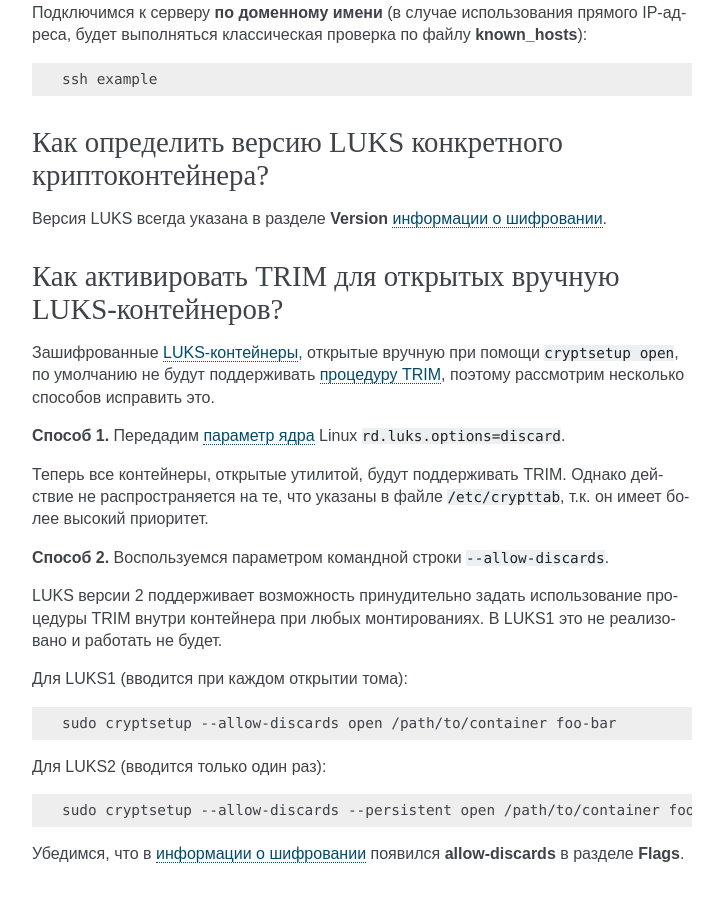
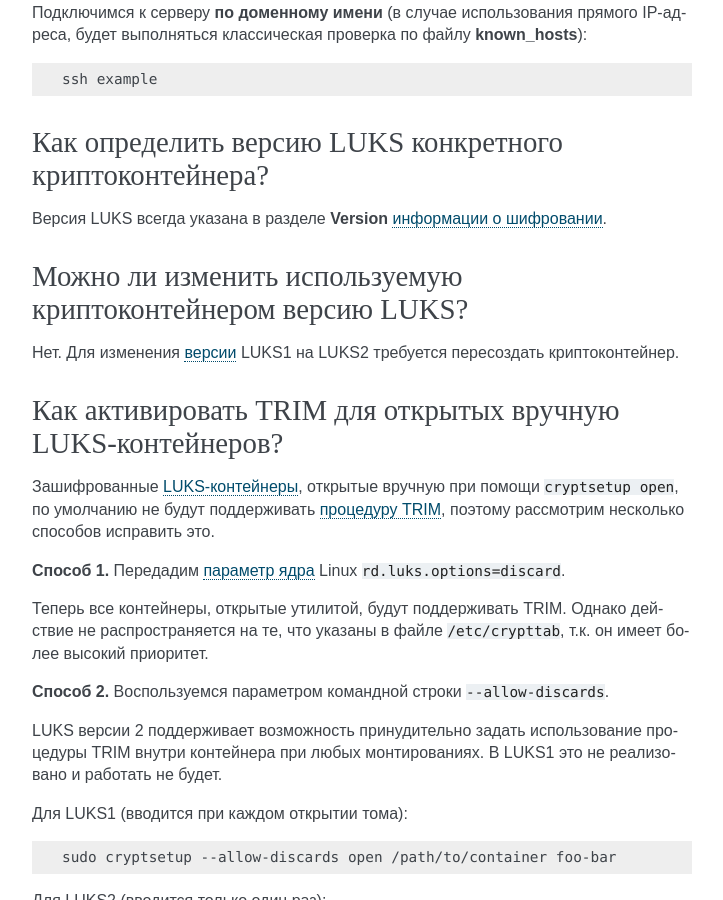
Before and after one commit to RussianFedora/FAQ, a Sphinx documentation site: the page built from source/security.rst, in a window 1280 px wide and 900 px high, scrolled down 33253 px. Shown: the whole window, without its empty margins (388-1111 px from the left). Built offline with Sphinx 7.4.7, drawn with Linux system fonts in a browser that asks for light colours; comment, search, counter and statistics services are not loaded; some of the changed text lies outside the part shown.

Commit message:
Added question about upgrading LUKS version.

```diff
--- a/source/security.rst
+++ b/source/security.rst
@@ -1914,6 +1914,14 @@ Cryptsetup поддерживает монтирование как :ref:`TrueCr
 
 Версия LUKS всегда указана в разделе **Version** :ref:`информации о шифровании <luks-info>`.
 
+.. index:: luks, encryption, cryptsetup
+.. _luks-upgrade:
+
+Можно ли изменить используемую криптоконтейнером версию LUKS?
+================================================================
+
+Нет. Для изменения :ref:`версии <luks-version>` LUKS1 на LUKS2 требуется пересоздать криптоконтейнер.
+
 .. index:: luks, encryption, trim, cryptsetup
 .. _luks-trim-open:
 
```
